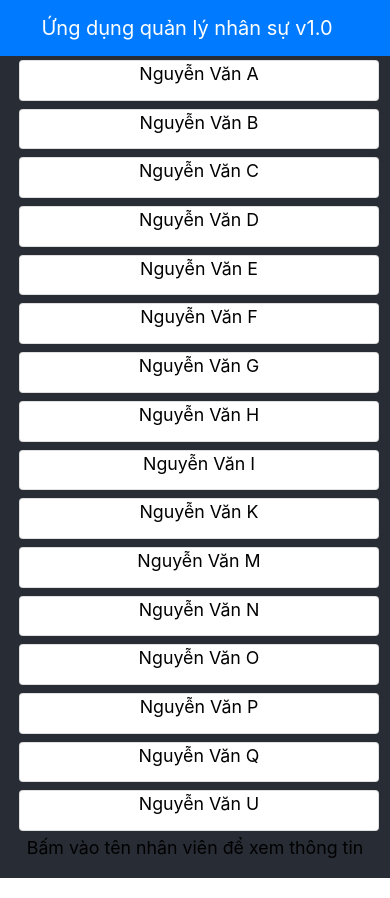
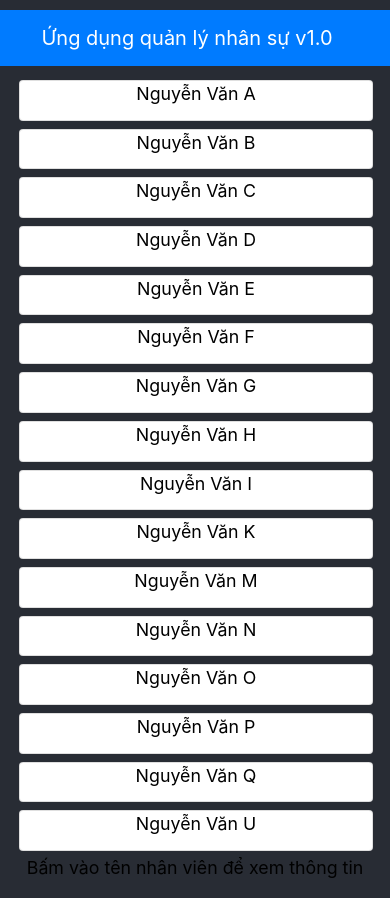
Before and after one commit to nhattienst577/FunixReactJsAssignment, a React (Create React App) app: page / in a window 390 px wide. Built offline with nearby package versions, Linux system fonts and the light colour scheme.

Commit message:
responsive

```diff
--- a/src/App.css
+++ b/src/App.css
@@ -12,10 +12,12 @@
     animation: App-logo-spin infinite 20s linear;
   }
 }
+body{
+  background-color: #282c34;
+}
+.App-header {
 
-.App-header {
-  background-color: #282c34;
-  min-height: 100vh;
+  /* min-height: 100vh; */
   display: flex;
   flex-direction: column;
   align-items: center;
@@ -23,15 +25,45 @@
   font-size: calc(10px + 2vmin);
   color: black;
 }
+.navbar{
+  margin: 10px;
+}
 
-/* .App-header .container .row{
+/* desktop */
+@media screen and (min-width: 992px) {
+  .App-header .container .row{
     display: -ms-flexbox;
     display: flex;
     -ms-flex-wrap: wrap;
     flex-wrap: wrap;
     margin-right: -190px;
     margin-left: -15px;
-} */
+  }
+}
+
+/* tablet */
+@media screen and (min-width: 768px) and ( max-width:991px) {
+  .App-header .container .row{
+    display: -ms-flexbox;
+    display: flex;
+    -ms-flex-wrap: wrap;
+    flex-wrap: wrap;
+    margin-right: -100px;
+    margin-left: -15px;
+  }
+}
+
+/* mobile */
+@media screen and (max-width: 767px) {
+  .App-header .container .row{
+    display: -ms-flexbox;
+    display: flex;
+    -ms-flex-wrap: wrap;
+    flex-wrap: wrap;
+    margin-right: -9px;
+    margin-left: -15px;
+  }
+}
 
 .App-link {
   color: #61dafb;
```
Lines whose indentation alone changed are shown as unchanged.
